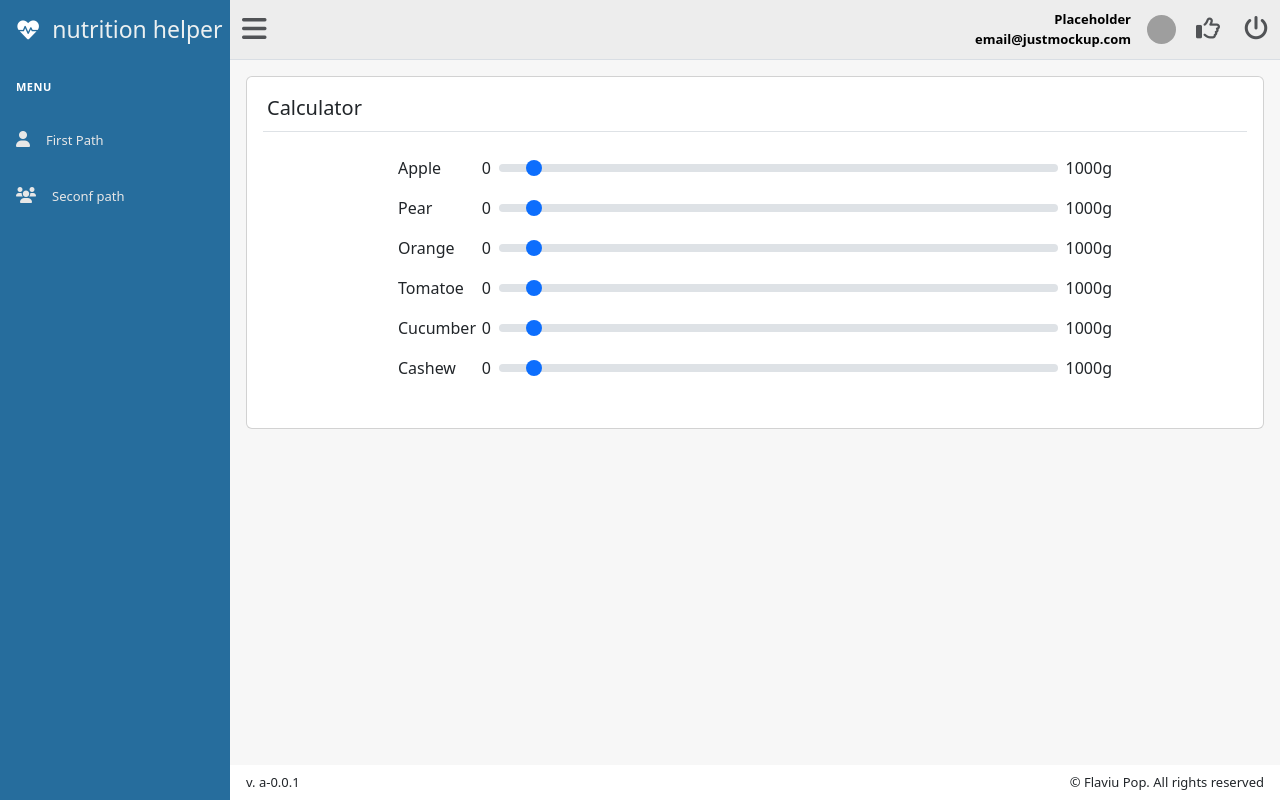
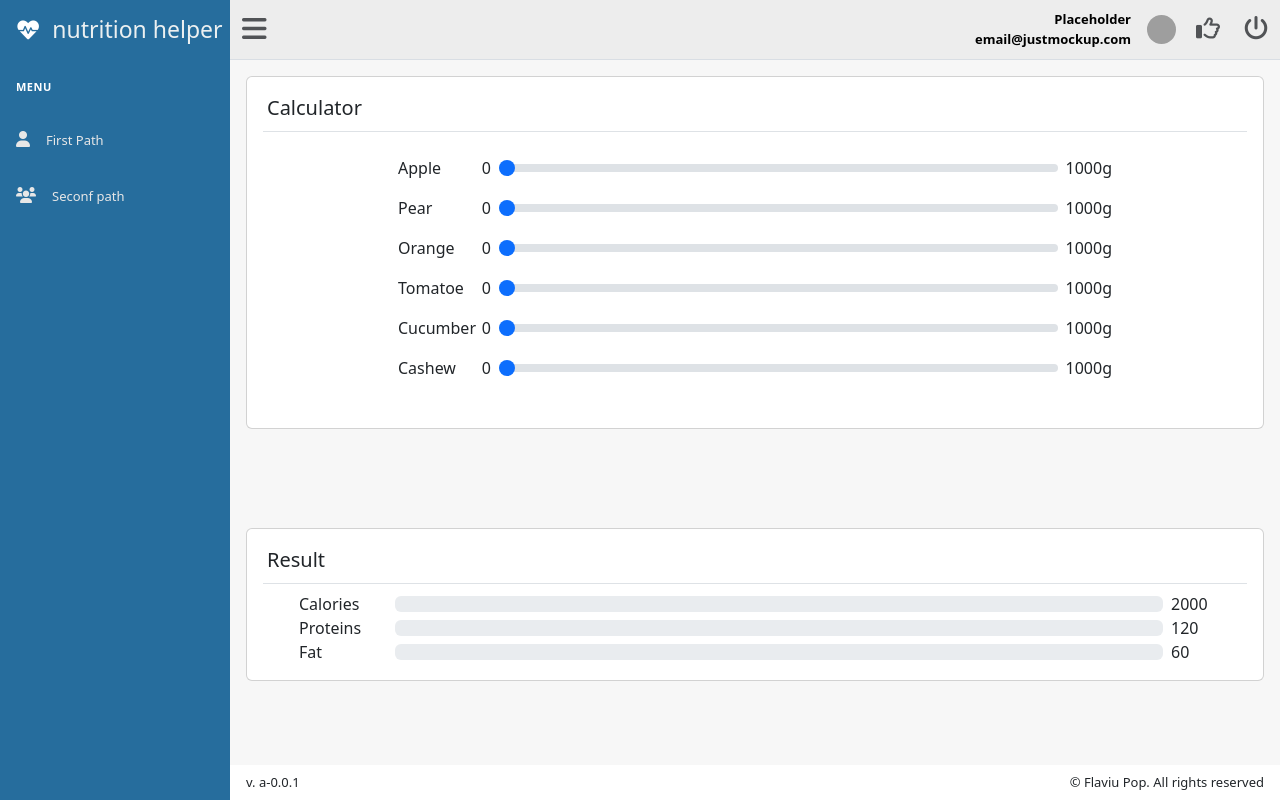
Before and after one commit to flaxi-cj/nutrition-helper, a React app: page / in a window 1280 px wide. Built offline with nearby package versions, Linux system fonts and the light colour scheme; grey boxes are pictures that could not be loaded.

Commit message:
Set up nutrition calculator UI. Improve values a bit.

```diff
--- /dev/null
+++ b/src/const/dailyGoalVault.js
@@ -0,0 +1,3 @@
+export const DAILY_CALORIES = 2000;
+export const DAILY_PROTEINS = 120;
+export const DAILY_FAT = 60;
--- a/src/const/nutrientVault.js
+++ b/src/const/nutrientVault.js
@@ -1,33 +1,39 @@
 export const nutrientVault = {
     'Apple': {
-        'calories': 0.53,
-        'proteins': 0.003,
+        'calories': 1,
+        'proteins': 0.002,
         'fat': 0.02,
+        'value':0
     },
     'Pear': {
-        'calories': 0.53,
-        'proteins': 0.003,
-        'fat': 0.02,
+        'calories': 1.53,
+        'proteins': 2,
+        'fat': 1.02,
+        'value':0
     },
     'Orange': {
-        'calories': 0.53,
-        'proteins': 0.003,
-        'fat': 0.02,
+        'calories': 0,
+        'proteins': 0,
+        'fat': 0.1,
+        'value':0
     },
     'Tomatoe': {
-        'calories': 0.53,
-        'proteins': 0.003,
-        'fat': 0.02,
+        'calories': 0,
+        'proteins': 0,
+        'fat': 2,
+        'value':0
     },
     'Cucumber': {
         'calories': 0.53,
         'proteins': 0.003,
         'fat': 0.02,
+        'value':0
     },
     'Cashew': {
         'calories': 0.53,
-        'proteins': 0.003,
+        'proteins': 0.3,
         'fat': 0.02,
+        'value':0
     }
 
 }
--- a/src/pages/NutritionHelper.js
+++ b/src/pages/NutritionHelper.js
@@ -1,7 +1,35 @@
 import { nutrientVault } from "../const/nutrientVault";
+import { useState } from "react";
+import { DAILY_CALORIES, DAILY_PROTEINS, DAILY_FAT } from "../const/dailyGoalVault";
 
 const NutritionHelper = () => {
+
+    const [currentValue, setCurrentValue] = useState({ ...nutrientVault });
+    const [calories, setCalories] = useState(0);
+    const [proteins, setProteins] = useState(0);
+    const [fat, setFat] = useState(0);
+
+
+    const handleChange = (event) => {
+        console.log(event.value);
+        console.log(event.id);
+
+        let changeFactor = event.value - currentValue[event.id]['value'];
+
+
+        setCalories((prev) => Math.round((prev + changeFactor * currentValue[event.id]['calories'] + Number.EPSILON) * 10000) / 10000);
+
+        setProteins((prev) => Math.round((prev + changeFactor * currentValue[event.id]['proteins'] + Number.EPSILON) * 10000) / 10000);
+
+        setFat((prev) =>Math.round((prev + changeFactor * currentValue[event.id]['fat'] + Number.EPSILON) * 100) / 100);
+
+        setCurrentValue({ ...currentValue }, currentValue[event.id]['value'] = event.value);
+
+        console.log(currentValue)
+    };
+
     return (
+        <>
             <div className='card bg-white m-0 m-lg-3 p-3'>
                 <title>Calculator — Nutrition Helper</title>
                 <p className="card-title border-bottom pb-2 ps-1 fs-5">Calculator</p>
@@ -10,9 +38,9 @@ const NutritionHelper = () => {
                         {Object.keys(nutrientVault).map((key) => {
                             return (
                                 <div key={key} className="d-flex">
-                                <label htmlFor="customRange1" className="form-label" style={{width:"15%"}}>{key}</label>
+                                    <label htmlFor={key} className="form-label" style={{ width: "15%" }}>{key}</label>
                                     <p className="pe-2">0</p>
-                                <input type="range" class="form-range" min="0" max="1000" step="1" id="customRange1"></input>
+                                    <input type="range" className="form-range" min="0" max="1000" defaultValue='0' onChange={(e) => handleChange(e.target)} step="1" id={key}></input>
                                     <p className="ps-2">1000g</p>
                                 </div>
                             );
@@ -20,9 +48,39 @@ const NutritionHelper = () => {
                         )}
                     </div>
                 </div>
+            </div>
+
+            <div className='card bg-white m-0 m-lg-3 p-3'>
+                <p className="card-title border-bottom pb-2 ps-1 fs-5">Result</p>
+
+                <div className="row align-items-center gy-0 px-5">
+                    <p className="m-0 p-0" style={{width:'6em'}}>Calories</p>
+                    <div className="progress col  p-0">
+                        <div className="progress-bar bg-success bg-gradient" role="progressbar"
+                            style={{ width: `${calories*0.05}%` }} aria-valuenow={calories} aria-valuemin="0" aria-valuemax={DAILY_CALORIES}>{calories.toFixed(2)}</div>
+                    </div>
+                    <p className="m-0 p-0 ps-2" style={{width:'3em'}}>{DAILY_CALORIES}</p>
+                </div>
+
+                <div className="row align-items-center gy-0 px-5">
+                    <p className="m-0 p-0" style={{width:'6em'}}>Proteins</p>
+                    <div className="progress col  p-0">
+                        <div className="progress-bar bg-info bg-gradient" role="progressbar" style={{ width: `${proteins*0.833}%` }} aria-valuenow={proteins} aria-valuemin="0" aria-valuemax={DAILY_PROTEINS}>
+                            {proteins.toFixed(2)}</div>
+                    </div>
+                    <p className="m-0 p-0  ps-2" style={{width:'3em'}}>{DAILY_PROTEINS}</p>
+                </div>
+
+                <div className="row align-items-center gy-0 px-5">
+                    <p className="m-0 p-0" style={{width:'6em'}}>Fat</p>
+                    <div className="progress col p-0 ">
+                        <div className="progress-bar bg-warning bg-gradient" role="progressbar" style={{ width: `${fat*1.666}%` }} aria-valuenow={fat} aria-valuemin="0" aria-valuemax={DAILY_FAT}>{fat.toFixed(2)}</div>
+                    </div>
+                    <p className="m-0 p-0 ps-2" style={{width:'3em'}}>{DAILY_FAT}</p>
+                </div>
 
             </div>
-
+        </>
     );
 }
 
```
Lines whose indentation alone changed are shown as unchanged.
